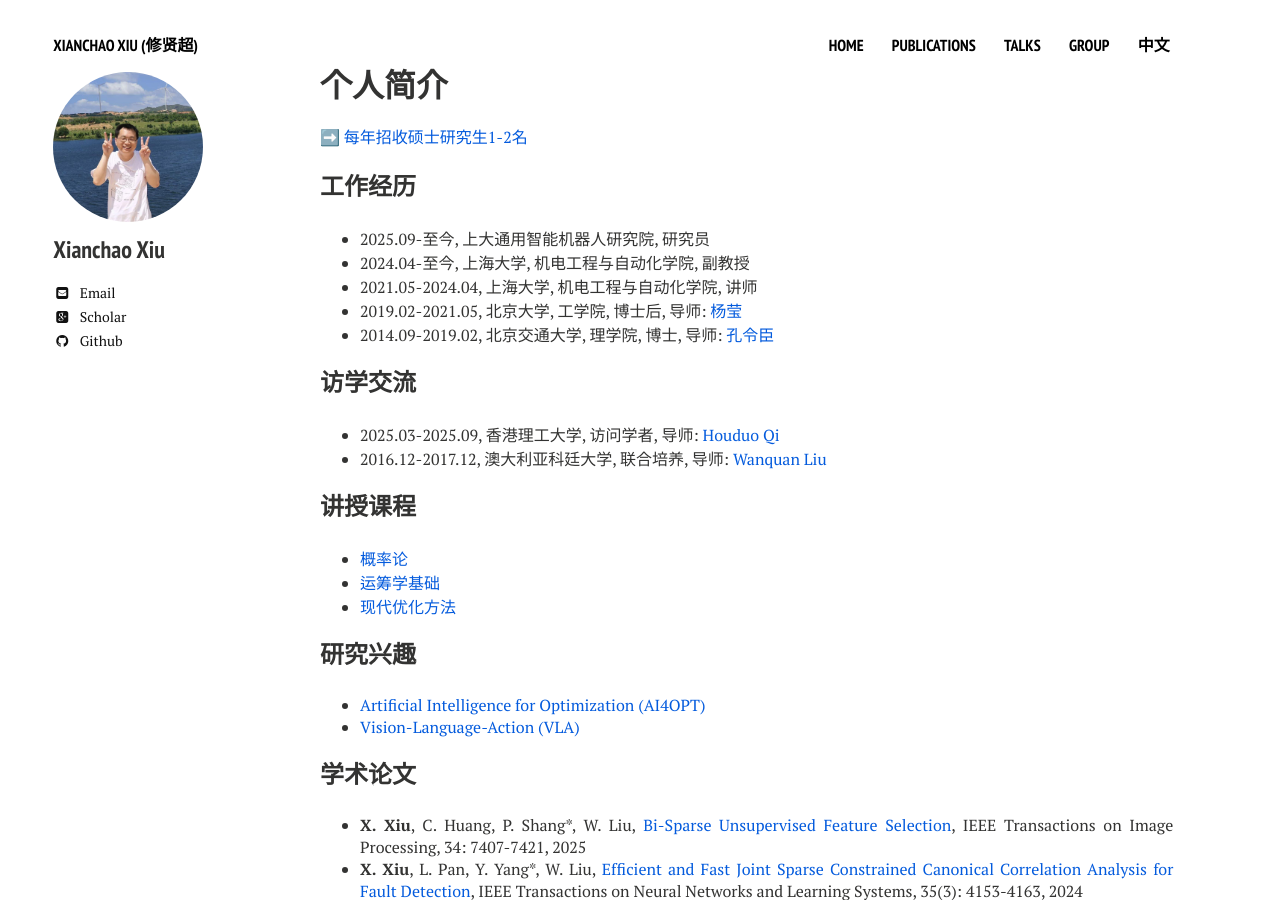
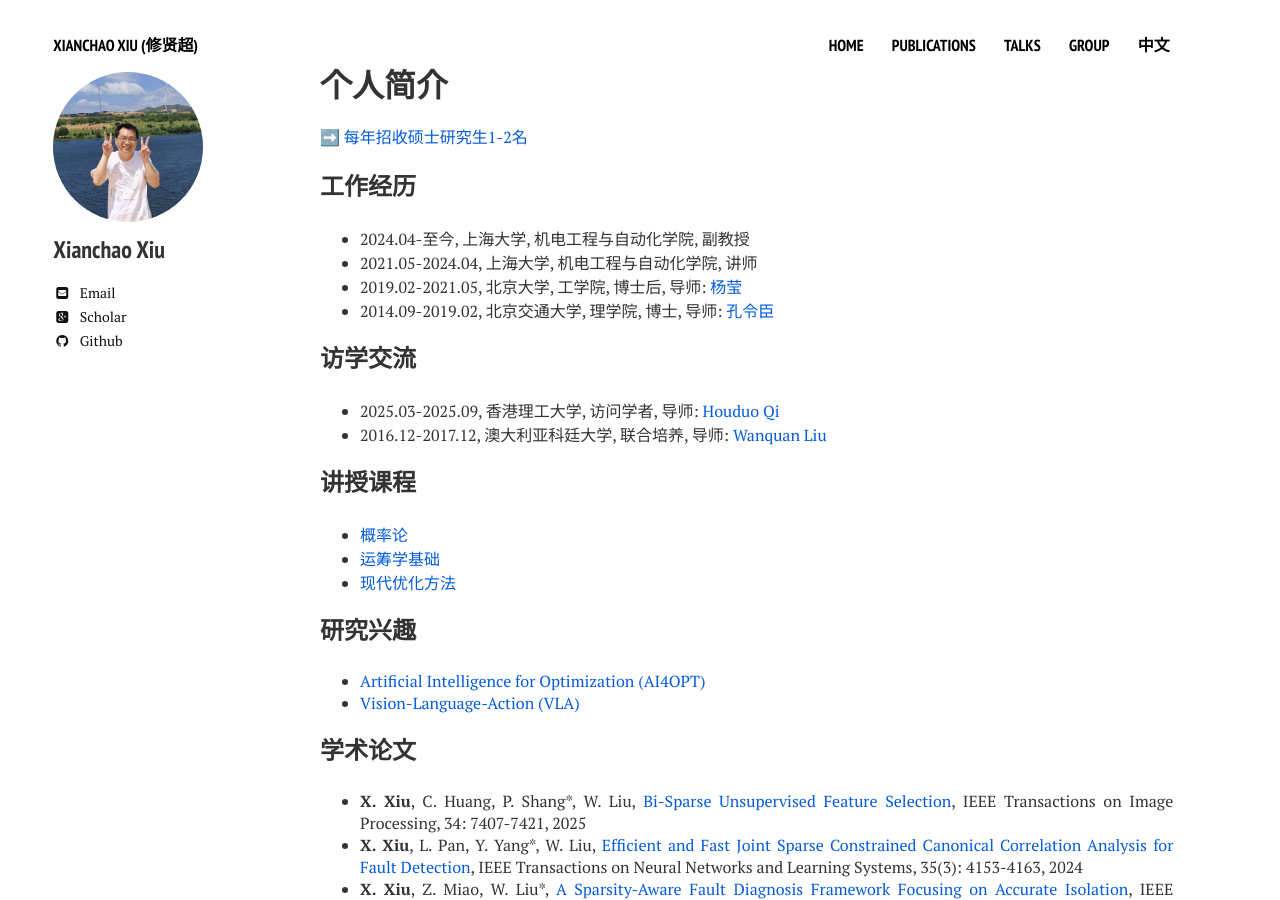
Before and after one commit to xianchaoxiu/xianchaoxiu.github.io, a Jekyll site: the page built from chinese/index.md, in a window 1280 px wide and 900 px high. Built offline with Jekyll 4.4.1, drawn with Linux system fonts in a browser that asks for light colours; nearby versions of some CDN libraries.

Commit message:
Update index.md

```diff
--- a/chinese/index.md
+++ b/chinese/index.md
@@ -11,7 +11,6 @@ share: false
 
 
 ### 工作经历
-* 2025.09-至今, 上大通用智能机器人研究院, 研究员 <br>
 * 2024.04-至今, 上海大学, 机电工程与自动化学院, 副教授 <br>
 * 2021.05-2024.04, 上海大学, 机电工程与自动化学院, 讲师 <br>
 * 2019.02-2021.05, 北京大学, 工学院, 博士后, 导师: <a href="https://www.coe.pku.edu.cn/teaching/all_time/7262.html" class="textlink" target="_blank">杨莹</a> <br>
```
